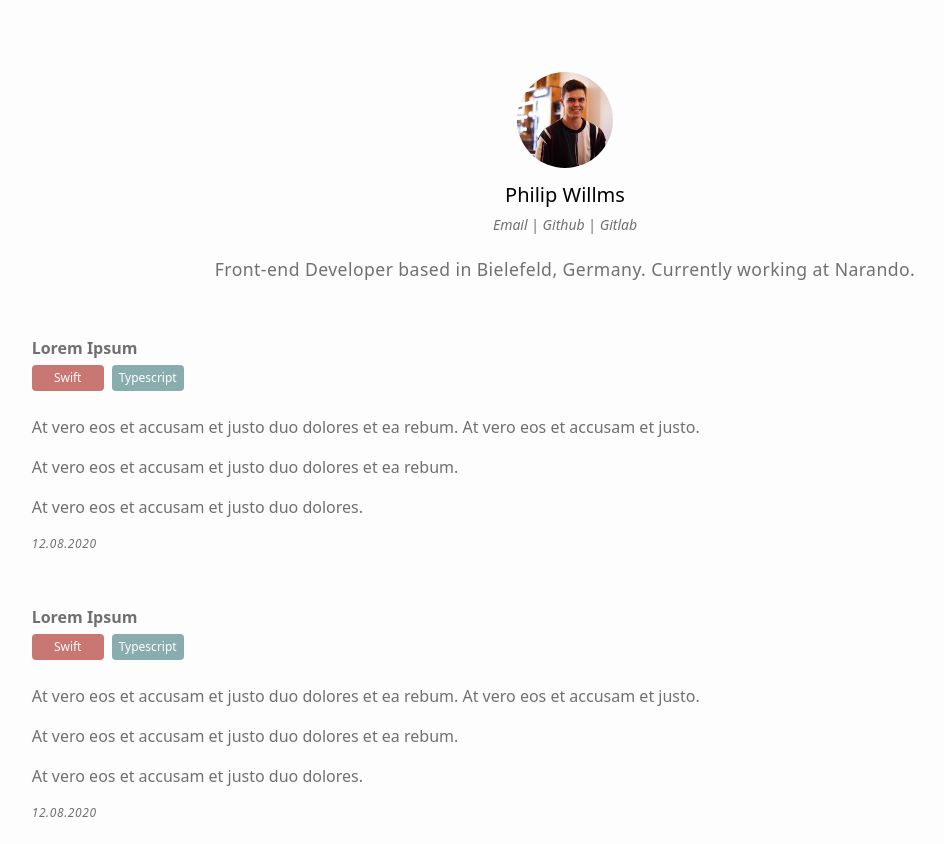
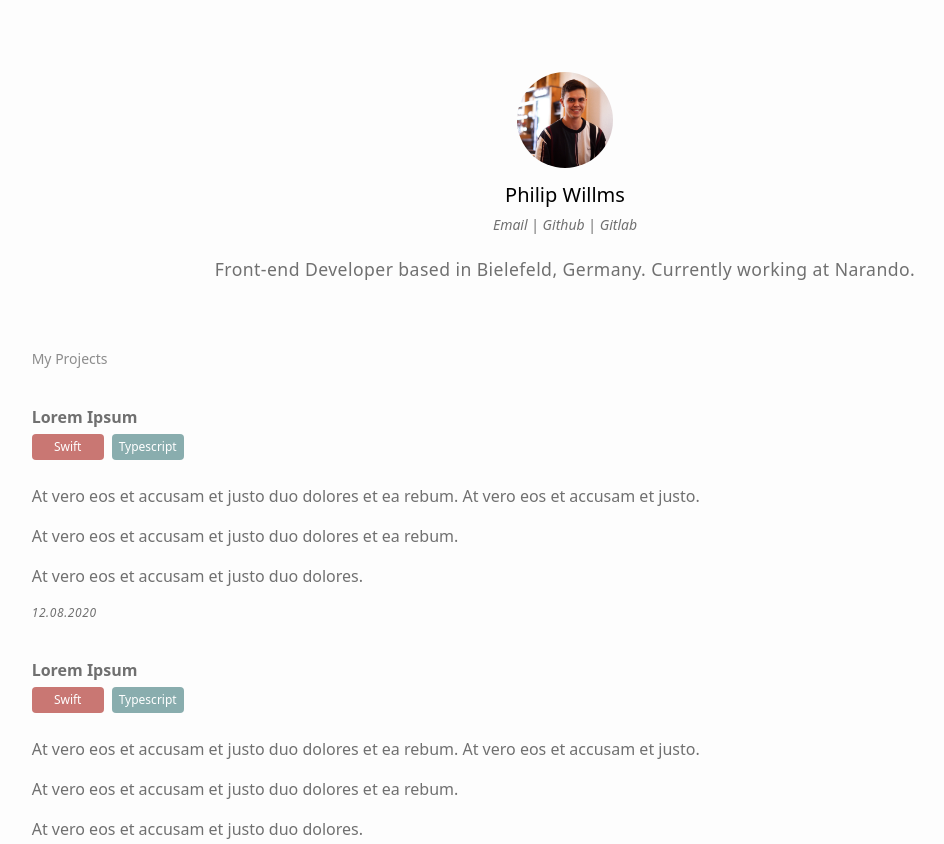
Before and after one commit to PhilipWillms/philipwillms.de, a Gatsby site: page / in a window 1280 px wide. Shown: the top 844 px of the page, without its empty margins (75-1019 px from the left). Built offline with nearby package versions, Linux system fonts and the light colour scheme; Gatsby itself is replaced by a stand-in of ours.

Commit message:
[header] add a header component

```diff
--- /dev/null
+++ b/src/components/header.jsx
@@ -0,0 +1,7 @@
+import React from "react";
+
+export const Header = props => (
+  <h1 className="float-left w-10/12 mt-16 font-medium text-sm text-gray-300">
+    {props.header}
+  </h1>
+);
--- a/src/components/project.jsx
+++ b/src/components/project.jsx
@@ -2,7 +2,7 @@ import React from "react";
 import { Label } from "./label";
 
 export const Project = props => (
-  <div className="flex flex-col items-left w-5/6 mt-10">
+  <div className="flex flex-col items-left w-5/6 mt-6">
     <h1 className="text-l font-bold mt-3 mb-1 text-gray-400 tex-weight">
       {props.projectData.title}
     </h1>
--- a/src/pages/index.jsx
+++ b/src/pages/index.jsx
@@ -1,10 +1,11 @@
-import React from "react"
-import { graphql } from "gatsby"
+import React from "react";
+import { graphql } from "gatsby";
 
-import { Description } from "../components/description"
-import { Project } from "../components/project"
-import { Footer } from "../components/footer"
-import Projects from "../markdown-pages/project.yaml"
+import { Description } from "../components/description";
+import { Header } from "../components/header";
+import { Project } from "../components/project";
+import { Footer } from "../components/footer";
+import Projects from "../markdown-pages/project.yaml";
 
 const IndexPage = props => (
   <div className="flex flex-col items-center bg-gray-100">
@@ -12,14 +13,15 @@ const IndexPage = props => (
       descriptionText={props.data.descriptionContent}
       headerImage={props.data.headerImage}
     />
+    <Header header="My Projects" />
     {Projects.map((project, index) => {
-      return <Project key={index} projectData={project} />
+      return <Project key={index} projectData={project} />;
     })}
     <Footer bielefeld={props.data.bielefeld} />
   </div>
-)
+);
 
-export default IndexPage
+export default IndexPage;
 
 export const pageQuery = graphql`
   query {
@@ -44,4 +46,4 @@ export const pageQuery = graphql`
       }
     }
   }
-`
+`;
--- a/tailwind.config.js
+++ b/tailwind.config.js
@@ -4,31 +4,25 @@ module.exports = {
       colors: {
         gray: {
           "100": "#fdfdfd",
-          "200": "#eeeeee",
-          "300": "#e0e0e0",
-          "400": "#707070",
-          "500": "#9e9e9e",
-          "600": "#757575",
-          "700": "#616161",
-          "800": "#424242",
-          "900": "#5D5D5D",
+          "300": "#8D8D8D",
+          "400": "#707070"
         },
         red: {
-          "400": "#C97773",
+          "400": "#C97773"
         },
         green: {
-          "200": "#89ADAE",
-        },
+          "200": "#89ADAE"
+        }
       },
       spacing: {
-        "20": "4.5rem",
+        "20": "4.5rem"
       },
       width: {
-        "6/7": "77%",
+        "6/7": "77%"
       },
       fontSize: {
-        lg: "1.1rem",
-      },
-    },
-  },
-}
+        lg: "1.1rem"
+      }
+    }
+  }
+};
```
